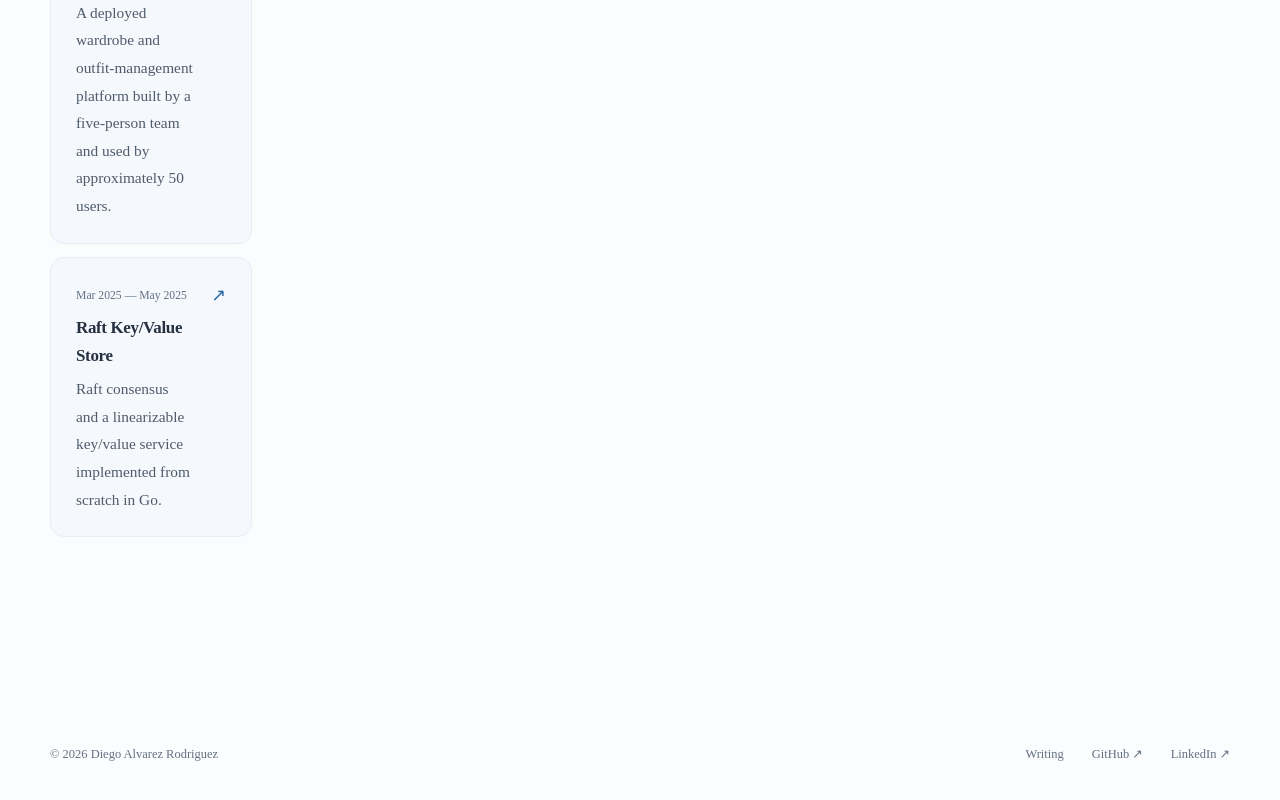
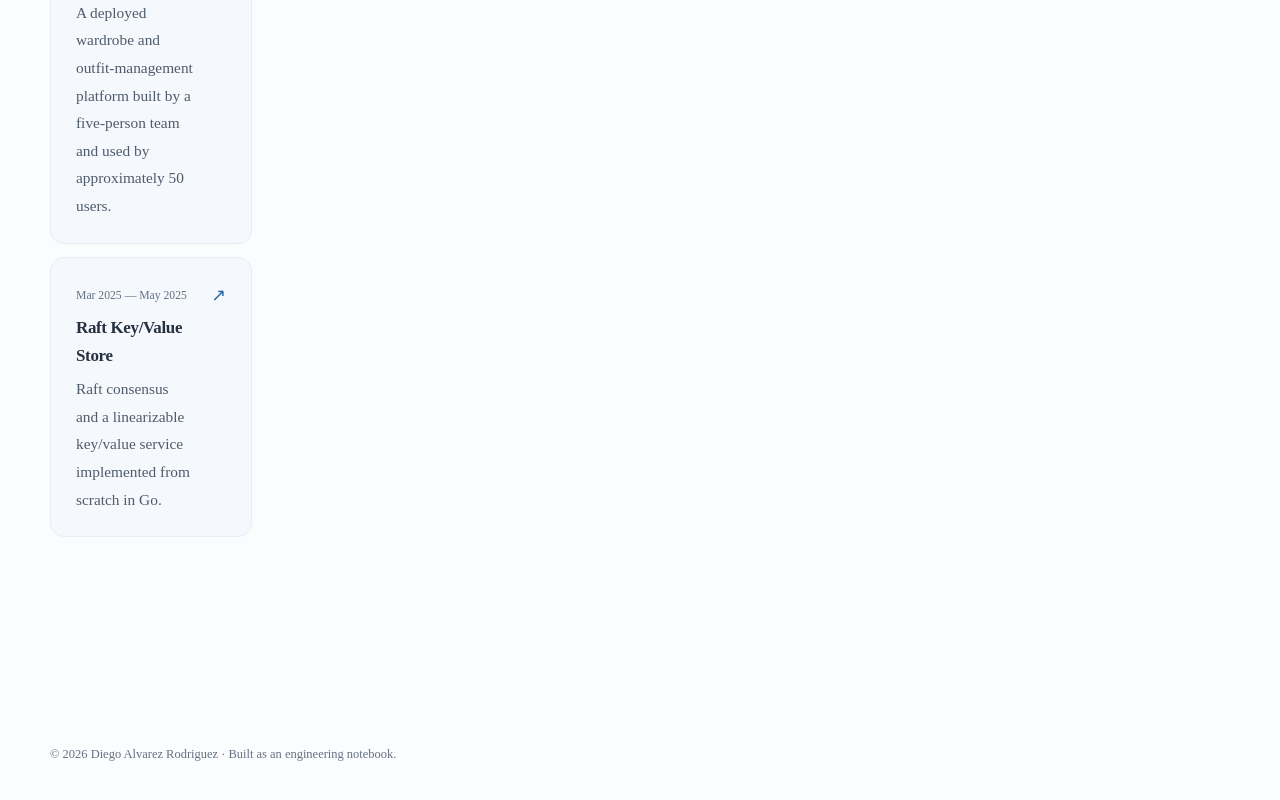
Before and after one commit to Ehssar/diego-alvarez-portfolio, a Next.js app: page / in a window 1280 px wide. Shown: the part 2330-3130 px from the top of the page. Built offline with nearby package versions, Linux system fonts and the light colour scheme.

Commit message:
Keep social links exclusively in global sidebar footer

```diff
--- a/app/components/SiteFooter.tsx
+++ b/app/components/SiteFooter.tsx
@@ -1,14 +1,7 @@
-import Link from "next/link";
-
 export function SiteFooter() {
   return (
     <footer className="site-footer shell">
-      <p>© 2026 Diego Alvarez Rodriguez</p>
-      <div>
-        <Link href="/research">Writing</Link>
-        <a href="https://github.com/Ehssar" rel="noreferrer" target="_blank">GitHub ↗</a>
-        <a href="https://www.linkedin.com/in/dar-pu27/" rel="noreferrer" target="_blank">LinkedIn ↗</a>
-      </div>
+      <p>© 2026 Diego Alvarez Rodriguez · Built as an engineering notebook.</p>
     </footer>
   );
 }
```
